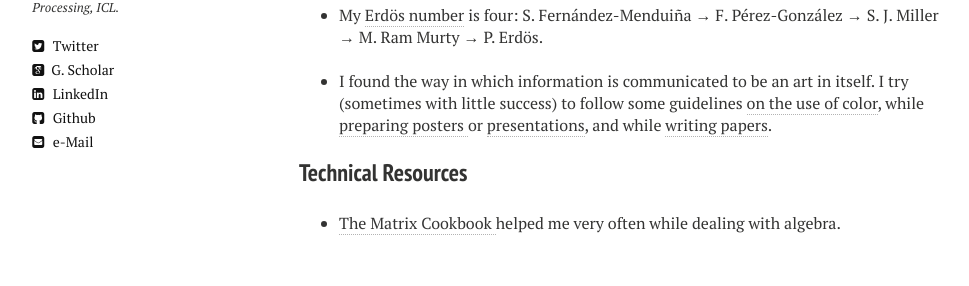
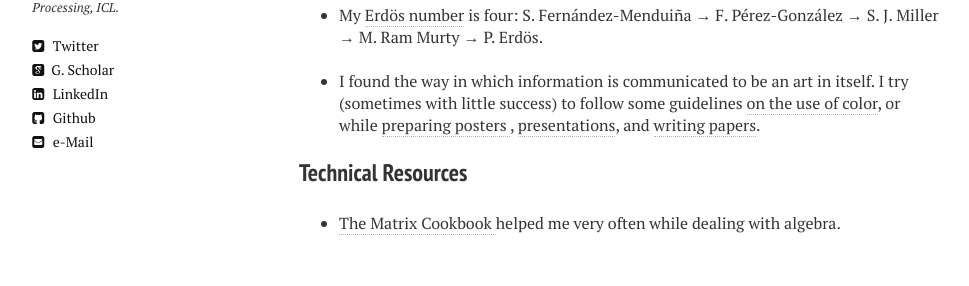
Before and after one commit to sf219/sfweb, a Jekyll site: the page built from code.md, in a window 1280 px wide. Shown: the part 363-649 px from the top of the page, without its empty margins (21-990 px from the left). Built offline with Jekyll 4.4.1, drawn with Linux system fonts in a browser that asks for light colours; nearby versions of some CDN libraries.

Commit message:
Update code.md

```diff
--- a/code.md
+++ b/code.md
@@ -18,7 +18,7 @@ Here I will drop some pages and facts I have found interesting. Ideally, I would
   <li>My <a href="https://mathscinet.ams.org/mathscinet/freeTools.html?version=2" target="_blank">Erdös number</a> is four: S. Fernández-Menduiña → F. Pérez-González → S. J. Miller → M. Ram Murty → P. Erdös.</li>
 
   <br/>
-  <li>I found the way in which information is communicated to be an art in itself. I try (sometimes with little success) to follow some guidelines <a href="https://www.nature.com/articles/s41467-020-19160-7" target="_blanck"> on the use of color</a>, while <a href="http://personal.cege.umn.edu/~smith/supplements/poster/guide.htm" target="_blanck"> preparing posters </a> or <a href="https://www.uts.edu.au/current-students/support/helps/self-help-resources/presentation-skills/conference-presentations" target="_blanck"> presentations</a>, and while <a href="https://media.nature.com/original/magazine-assets/d41586-018-02404-4/d41586-018-02404-4.pdf" target="_blanck"> writing papers</a>. </li>
+  <li>I found the way in which information is communicated to be an art in itself. I try (sometimes with little success) to follow some guidelines <a href="https://www.nature.com/articles/s41467-020-19160-7" target="_blanck"> on the use of color</a>, or while <a href="http://personal.cege.umn.edu/~smith/supplements/poster/guide.htm" target="_blanck"> preparing posters </a>, <a href="https://www.uts.edu.au/current-students/support/helps/self-help-resources/presentation-skills/conference-presentations" target="_blanck"> presentations</a>, and <a href="https://media.nature.com/original/magazine-assets/d41586-018-02404-4/d41586-018-02404-4.pdf" target="_blanck"> writing papers</a>. </li>
 
 </ul>
 ### Technical Resources
```
